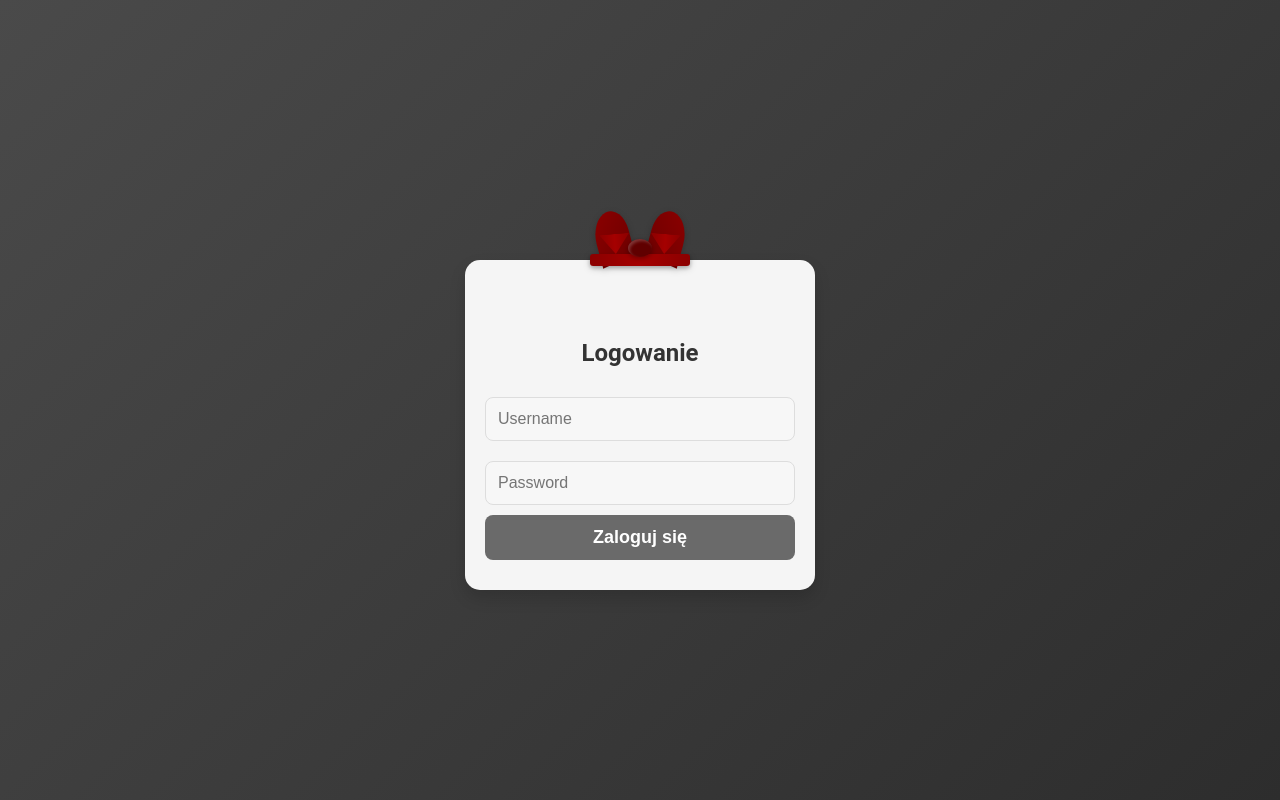
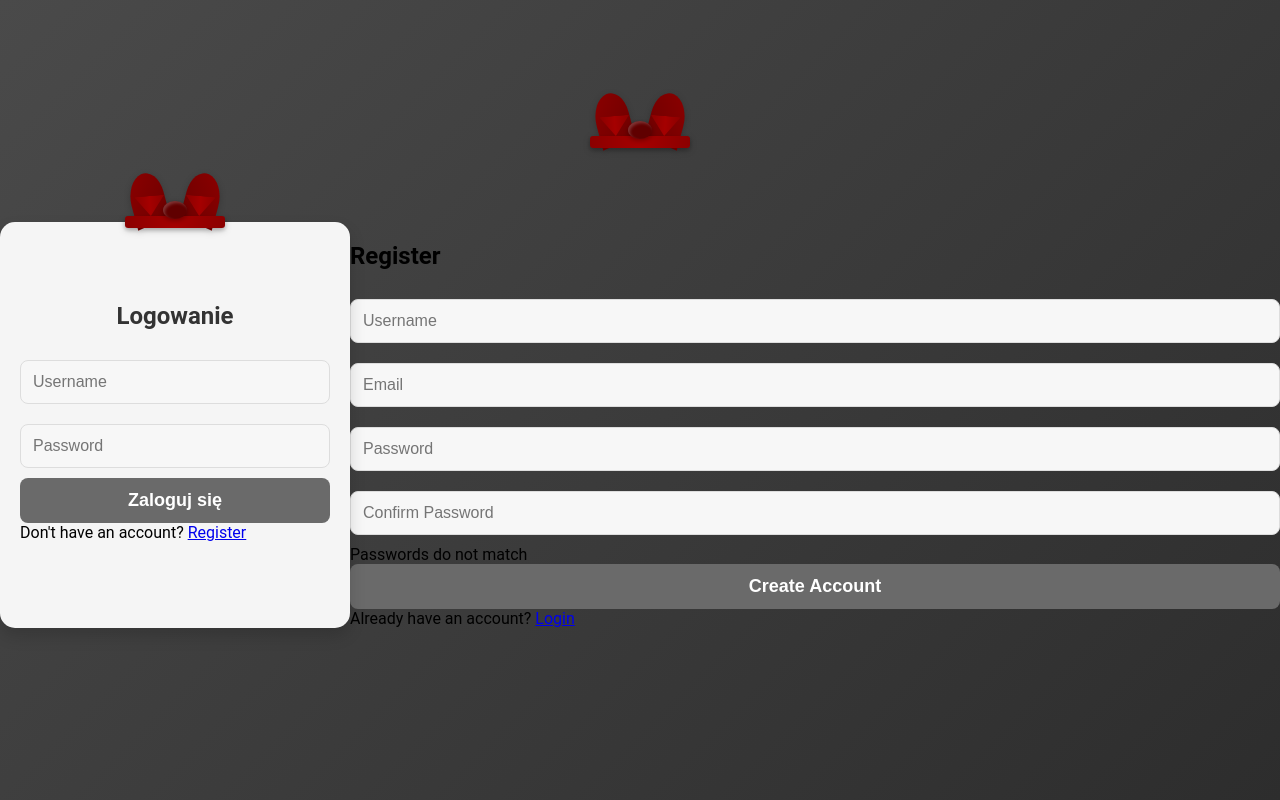
Before and after one commit to 707mac/DressTiny, a plain HTML site: page index.html in a window 1280 px wide. Drawn offline with Linux system fonts and the light colour scheme.

Commit message:
Update index.html

```diff
--- a/index.html
+++ b/index.html
@@ -27,6 +27,31 @@
                 <input type="password" id="password" placeholder="Password" required>
                 <button type="submit">Zaloguj się</button>
             </form>
+            <div class="register-toggle">
+                Don't have an account? <a href="#" id="showRegister">Register</a>
+            </div>
+        </div>
+
+        <!-- REGISTER SCREEN -->
+        <div class="register-container" id="registerContainer">
+            <div class="login-bow">
+                <div class="bow-loop left"></div>
+                <div class="bow-loop right"></div>
+                <div class="bow-center"></div>
+                <div class="bow-ribbon"></div>
+            </div>
+            <h2>Register</h2>
+            <form id="registerForm">
+                <input type="text" id="registerUsername" placeholder="Username" required>
+                <input type="email" id="registerEmail" placeholder="Email" required>
+                <input type="password" id="registerPassword" placeholder="Password" required>
+                <input type="password" id="registerConfirmPassword" placeholder="Confirm Password" required>
+                <div class="password-mismatch">Passwords do not match</div>
+                <button type="submit">Create Account</button>
+            </form>
+            <div class="login-toggle">
+                Already have an account? <a href="#" id="showLogin">Login</a>
+            </div>
         </div>
     </div>
 
```
Lines whose indentation alone changed are shown as unchanged.
